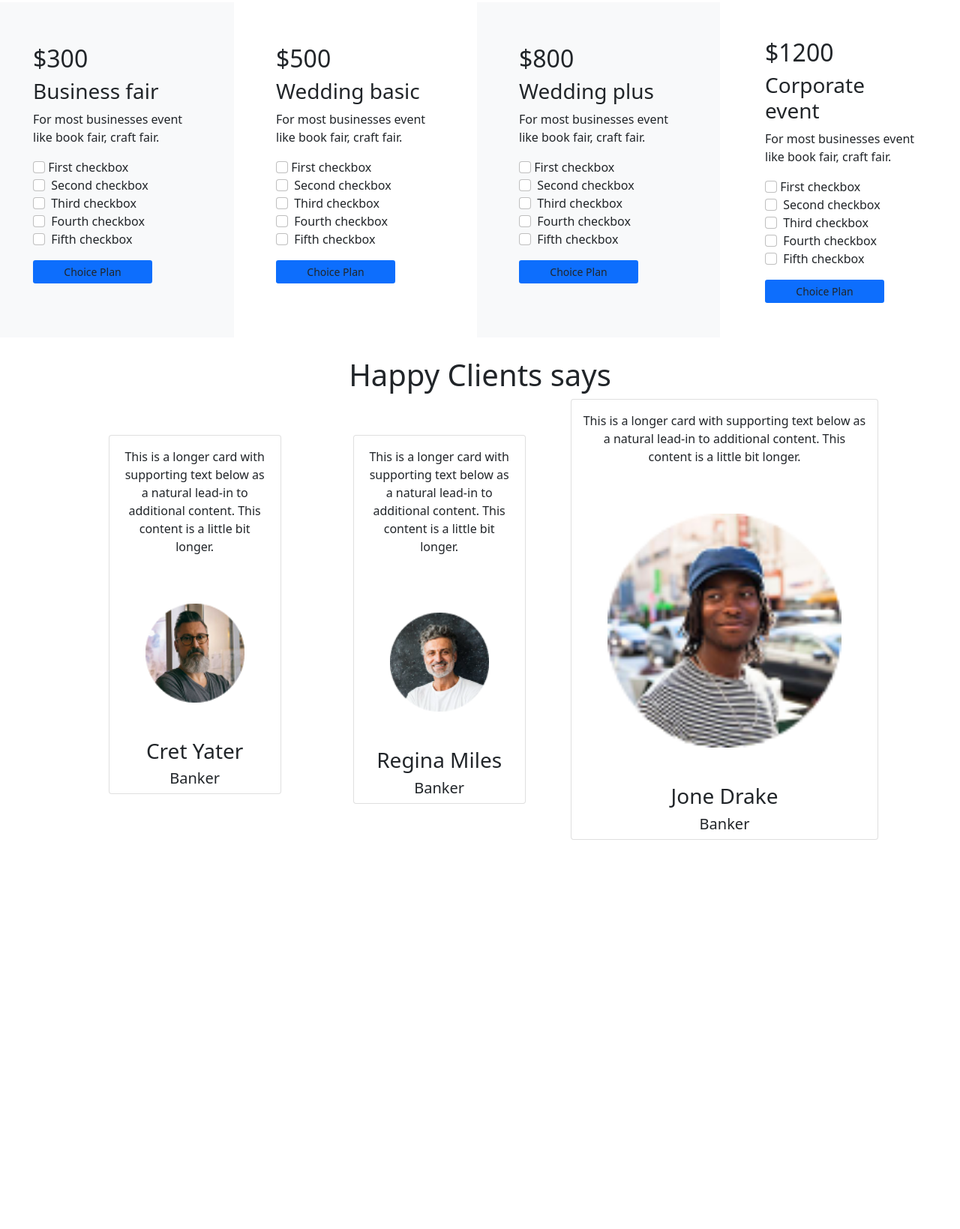
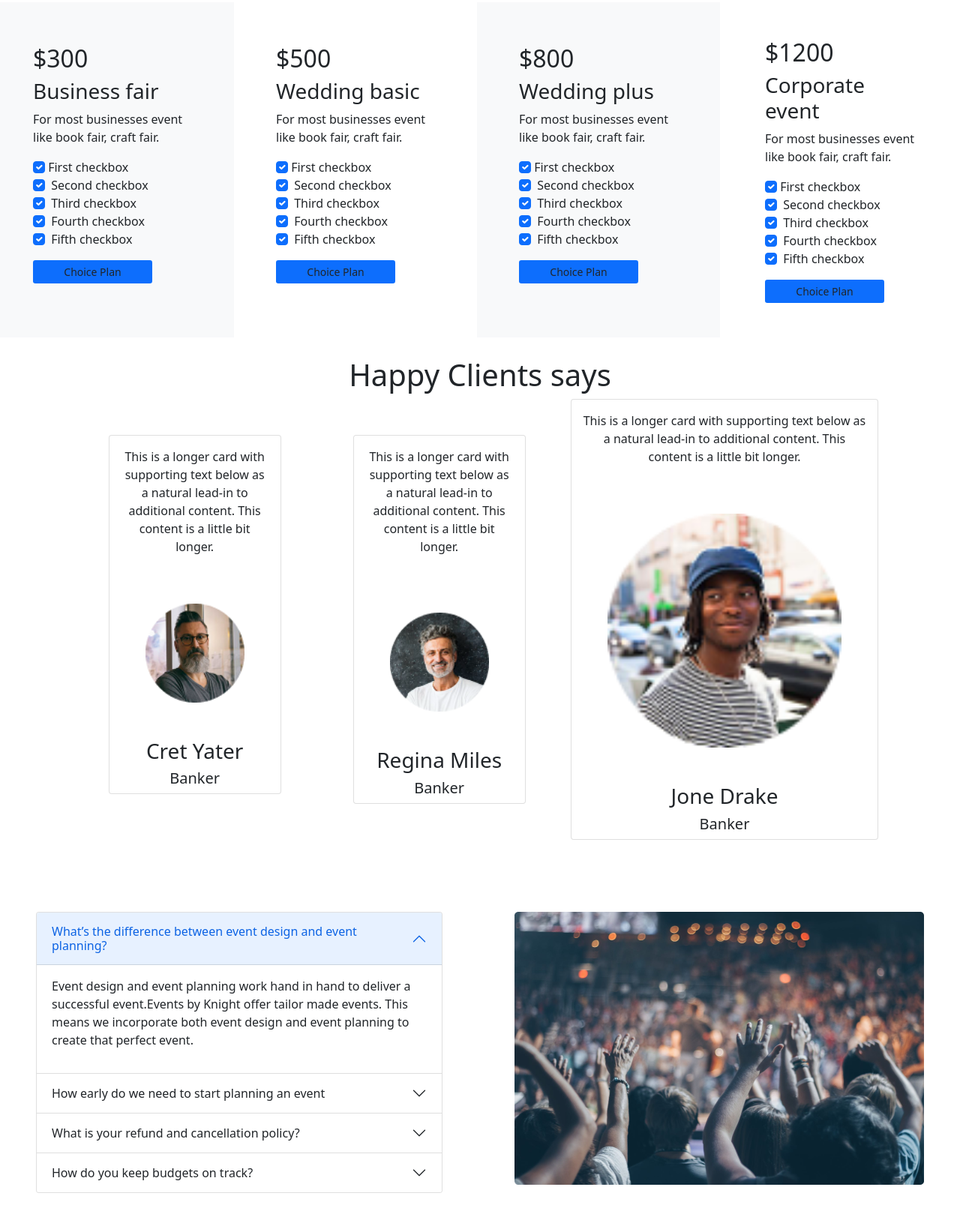
Before and after one commit to mhsmiraz1/Convention-center, a plain HTML site: page index.html in a window 1280 px wide. Shown: the part 1601-3240 px from the top of the page at 75% size. Before the commit the page ends 2721 px from the top, so only its background shows below. Drawn offline with nearby package versions, Linux system fonts and the light colour scheme.

Commit message:
tot tot toth

```diff
--- a/index.html
+++ b/index.html
@@ -103,23 +103,23 @@
                         <h3>Business fair</h3>
                         <p>For most businesses event like book fair, craft fair.</p>
                         <label class="">
-                          <input class="form-check-input" type="checkbox" value="">
+                          <input class="form-check-input" type="checkbox" value="" id="flexCheckChecked" checked>
                           First checkbox
                         </label>
                         <label class="">
-                          <input class="form-check-input me-1" type="checkbox" value="">
+                          <input class="form-check-input me-1" type="checkbox" value="" id="flexCheckChecked" checked>
                           Second checkbox
                         </label>
                         <label class="">
-                          <input class="form-check-input me-1" type="checkbox" value="">
+                          <input class="form-check-input me-1" type="checkbox" value="" id="flexCheckChecked" checked>
                           Third checkbox
                         </label>
                         <label class="">
-                          <input class="form-check-input me-1" type="checkbox" value="">
+                          <input class="form-check-input me-1" type="checkbox" value="" id="flexCheckChecked" checked>
                           Fourth checkbox
                         </label>
                         <label class="">
-                          <input class="form-check-input me-1" type="checkbox" value="">
+                          <input class="form-check-input me-1" type="checkbox" value="" id="flexCheckChecked" checked>
                           Fifth checkbox
                         </label>
                         <button class="btn bg-primary btn-sm w-75 mt-3">Choice Plan</button>
@@ -131,23 +131,23 @@
                         <h3>Wedding basic</h3>
                         <p>For most businesses event like book fair, craft fair.</p>
                         <label class="">
-                          <input class="form-check-input" type="checkbox" value="">
+                          <input class="form-check-input" type="checkbox" value="" id="flexCheckChecked" checked>
                           First checkbox
                         </label>
                         <label class="">
-                          <input class="form-check-input me-1" type="checkbox" value="">
+                          <input class="form-check-input me-1" type="checkbox" value="" id="flexCheckChecked" checked>
                           Second checkbox
                         </label>
                         <label class="">
-                          <input class="form-check-input me-1" type="checkbox" value="">
+                          <input class="form-check-input me-1" type="checkbox" value="" id="flexCheckChecked" checked>
                           Third checkbox
                         </label>
                         <label class="">
-                          <input class="form-check-input me-1" type="checkbox" value="">
+                          <input class="form-check-input me-1" type="checkbox" value="" id="flexCheckChecked" checked>
                           Fourth checkbox
                         </label>
                         <label class="">
-                          <input class="form-check-input me-1" type="checkbox" value="">
+                          <input class="form-check-input me-1" type="checkbox" value="" id="flexCheckChecked" checked>
                           Fifth checkbox
                         </label>
                         <button class="btn bg-primary btn-sm w-75 mt-3">Choice Plan</button>
@@ -159,23 +159,23 @@
                         <h3>Wedding plus</h3>
                         <p>For most businesses event like book fair, craft fair.</p>
                         <label class="">
-                          <input class="form-check-input" type="checkbox" value="">
+                          <input class="form-check-input" type="checkbox" value="" id="flexCheckChecked" checked>
                           First checkbox
                         </label>
                         <label class="">
-                          <input class="form-check-input me-1" type="checkbox" value="">
+                          <input class="form-check-input me-1" type="checkbox" value="" id="flexCheckChecked" checked>
                           Second checkbox
                         </label>
                         <label class="">
-                          <input class="form-check-input me-1" type="checkbox" value="">
+                          <input class="form-check-input me-1" type="checkbox" value="" id="flexCheckChecked" checked>
                           Third checkbox
                         </label>
                         <label class="">
-                          <input class="form-check-input me-1" type="checkbox" value="">
+                          <input class="form-check-input me-1" type="checkbox" value="" id="flexCheckChecked" checked>
                           Fourth checkbox
                         </label>
                         <label class="">
-                          <input class="form-check-input me-1" type="checkbox" value="">
+                          <input class="form-check-input me-1" type="checkbox" value="" id="flexCheckChecked" checked>
                           Fifth checkbox
                         </label>
                         <button class="btn bg-primary btn-sm w-75 mt-3">Choice Plan</button>
@@ -187,23 +187,23 @@
                         <h3>Corporate event</h3>
                         <p>For most businesses event like book fair, craft fair.</p>
                         <label class="">
-                          <input class="form-check-input" type="checkbox" value="">
+                          <input class="form-check-input" type="checkbox" value="" id="flexCheckChecked" checked>
                           First checkbox
                         </label>
                         <label class="">
-                          <input class="form-check-input me-1" type="checkbox" value="">
+                          <input class="form-check-input me-1" type="checkbox" value="" id="flexCheckChecked" checked>
                           Second checkbox
                         </label>
                         <label class="">
-                          <input class="form-check-input me-1" type="checkbox" value="">
+                          <input class="form-check-input me-1" type="checkbox" value="" id="flexCheckChecked" checked>
                           Third checkbox
                         </label>
                         <label class="">
-                          <input class="form-check-input me-1" type="checkbox" value="">
+                          <input class="form-check-input me-1" type="checkbox" value="" id="flexCheckChecked" checked>
                           Fourth checkbox
                         </label>
                         <label class="">
-                          <input class="form-check-input me-1" type="checkbox" value="">
+                          <input class="form-check-input me-1" type="checkbox" value="" id="flexCheckChecked" checked>
                           Fifth checkbox
                         </label>
                         <button class="btn bg-primary btn-sm w-75 mt-3">Choice Plan</button>
@@ -250,6 +250,75 @@
             </div>
         </div>
     </section>
+    <!-- another one -->
+    <section class="d-flex mt-5">
+        <div class="accordion w-50 p-5" id="accordionExample">
+            <div class="accordion-item">
+              <h2 class="accordion-header" id="headingOne">
+                <button class="accordion-button" type="button" data-bs-toggle="collapse" data-bs-target="#collapseOne" aria-expanded="true" aria-controls="collapseOne">
+                    What’s the difference between event design and
+                    event planning?
+                </button>
+              </h2>
+              <div id="collapseOne" class="accordion-collapse collapse show" aria-labelledby="headingOne" data-bs-parent="#accordionExample">
+                <div class="accordion-body">
+                    <p>Event design and event planning work hand in hand to deliver a
+                        successful event.Events by Knight offer tailor made events. This
+                        means we incorporate both event design and event planning to
+                        create that perfect event.</p>
+                </div>
+              </div>
+            </div>
+            <div class="accordion-item">
+              <h2 class="accordion-header" id="headingTwo">
+                <button class="accordion-button collapsed" type="button" data-bs-toggle="collapse" data-bs-target="#collapseTwo" aria-expanded="false" aria-controls="collapseTwo">
+                    How early do we need to start planning an event
+                </button>
+              </h2>
+              <div id="collapseTwo" class="accordion-collapse collapse" aria-labelledby="headingTwo" data-bs-parent="#accordionExample">
+                <div class="accordion-body">
+                    <p>Event design and event planning work hand in hand to deliver a
+                        successful event.Events by Knight offer tailor made events. This
+                        means we incorporate both event design and event planning to
+                        create that perfect event.</p>
+                </div>
+              </div>
+            </div>
+            <div class="accordion-item">
+              <h2 class="accordion-header" id="headingThree">
+                <button class="accordion-button collapsed" type="button" data-bs-toggle="collapse" data-bs-target="#collapseThree" aria-expanded="false" aria-controls="collapseThree">
+                    What is your refund and cancellation policy?
+                </button>
+              </h2>
+              <div id="collapseThree" class="accordion-collapse collapse" aria-labelledby="headingThree" data-bs-parent="#accordionExample">
+                <div class="accordion-body">
+                    <p>Event design and event planning work hand in hand to deliver a
+                        successful event.Events by Knight offer tailor made events. This
+                        means we incorporate both event design and event planning to
+                        create that perfect event.</p>
+                </div>
+              </div>
+            </div>
+            <div class="accordion-item">
+              <h2 class="accordion-header" id="headingThree">
+                <button class="accordion-button collapsed" type="button" data-bs-toggle="collapse" data-bs-target="#collapseThree" aria-expanded="false" aria-controls="collapseThree">
+                    How do you keep budgets on track?
+                </button>
+              </h2>
+              <div id="collapseThree" class="accordion-collapse collapse" aria-labelledby="headingThree" data-bs-parent="#accordionExample">
+                <div class="accordion-body">
+                    <p>Event design and event planning work hand in hand to deliver a
+                        successful event.Events by Knight offer tailor made events. This
+                        means we incorporate both event design and event planning to
+                        create that perfect event.</p>
+                </div>
+              </div>
+            </div>
+        </div>
+        <div>
+            <img class="p-5" src="image/people.png" alt="">
+        </div>
+    </section>
     <!-- javascript bootstrap link here -->
     <script src="https://cdn.jsdelivr.net/npm/bootstrap@5.0.2/dist/js/bootstrap.bundle.min.js" integrity="sha384-MrcW6ZMFYlzcLA8Nl+NtUVF0sA7MsXsP1UyJoMp4YLEuNSfAP+JcXn/tWtIaxVXM" crossorigin="anonymous"></script>
 
```
